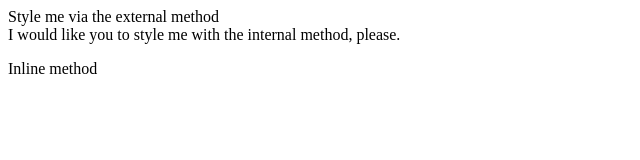
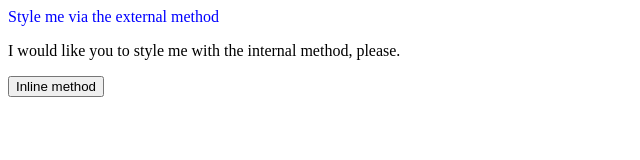
Before and after one commit to dasacan/exercise1, a plain HTML site: page index.html in a window 1280 px wide. Shown: the whole page, without its empty margins (0-640 px from the left). Drawn offline with Linux system fonts and the light colour scheme.

Commit message:
correction to text and proper elements

```diff
--- a/index.html
+++ b/index.html
@@ -1,14 +1,15 @@
 <!DOCTYPE html>
 <html lang="en">
 <head>
+    <link rel="stylesheet" href="styles.css">
     <meta charset="UTF-8">
     <meta http-equiv="X-UA-Compatible" content="IE=edge">
     <meta name="viewport" content="width=device-width, initial-scale=1.0">
     <title>Document</title>
 </head>
 <div>Style me via the external method</div>
-<div>I would like you to style me with the internal method, please. </div>
-<p>Inline method</p>
+<p>I would like you to style me with the internal method, please. </p>
+<button>Inline method</button>
 
 <body>
 
```
